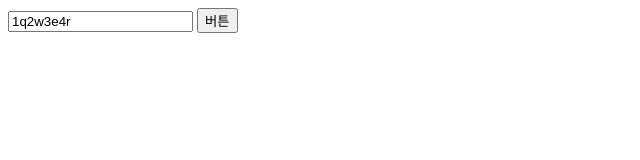
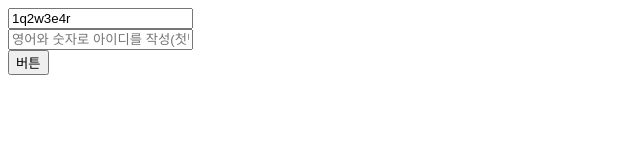
Before and after one commit to jeongmin1229/web_front, a plain HTML site: page 연습문제08.html in a window 1280 px wide. Shown: the whole page, without its empty margins (0-640 px from the left). Drawn offline with Linux system fonts and the light colour scheme.

Commit message:
second commit

```diff
--- a/연습문제08.html
+++ b/연습문제08.html
@@ -1,6 +1,14 @@
+<!-- <input pattern="속성값"> : 정규식 패턴 지정 -->
+<!-- <input required> : 필수 입력 필드로 지정 -->
 <body>
     <form action="http://ggoreb.com/http/post.jsp" method="POST">
         <input type="text" name = "auth-key", value="1q2w3e4r">
+        <br>
+        <input type="text" name = "user_id"
+        pattern="[A-Za-a]+[A-Za-z0-9]*"
+        required
+        placeholder="영어와 숫자로 아이디를 작성(첫번재 글자는 영어)">
+        <br>
         <input type="submit" value="버튼">
     </form>
 </body>
```
